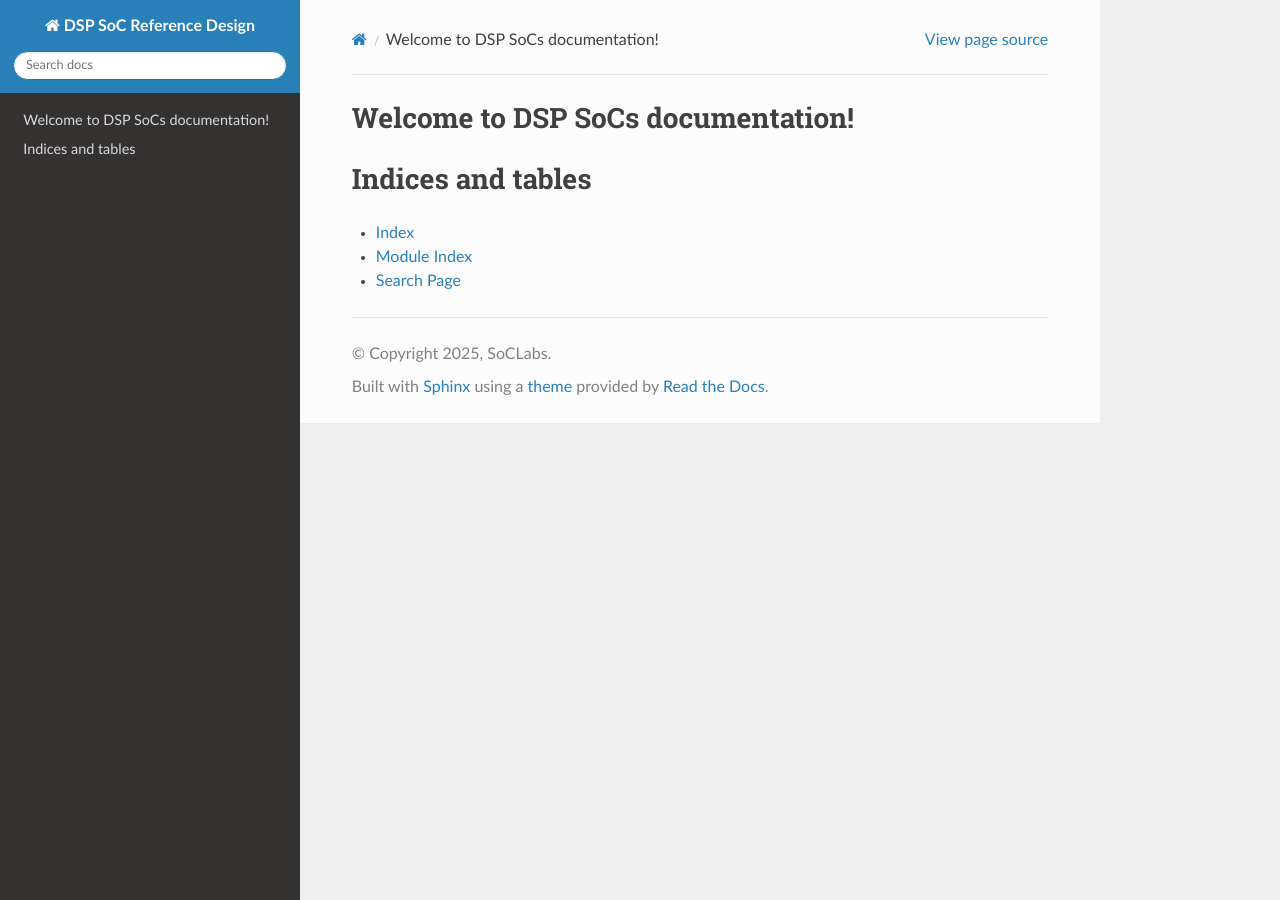
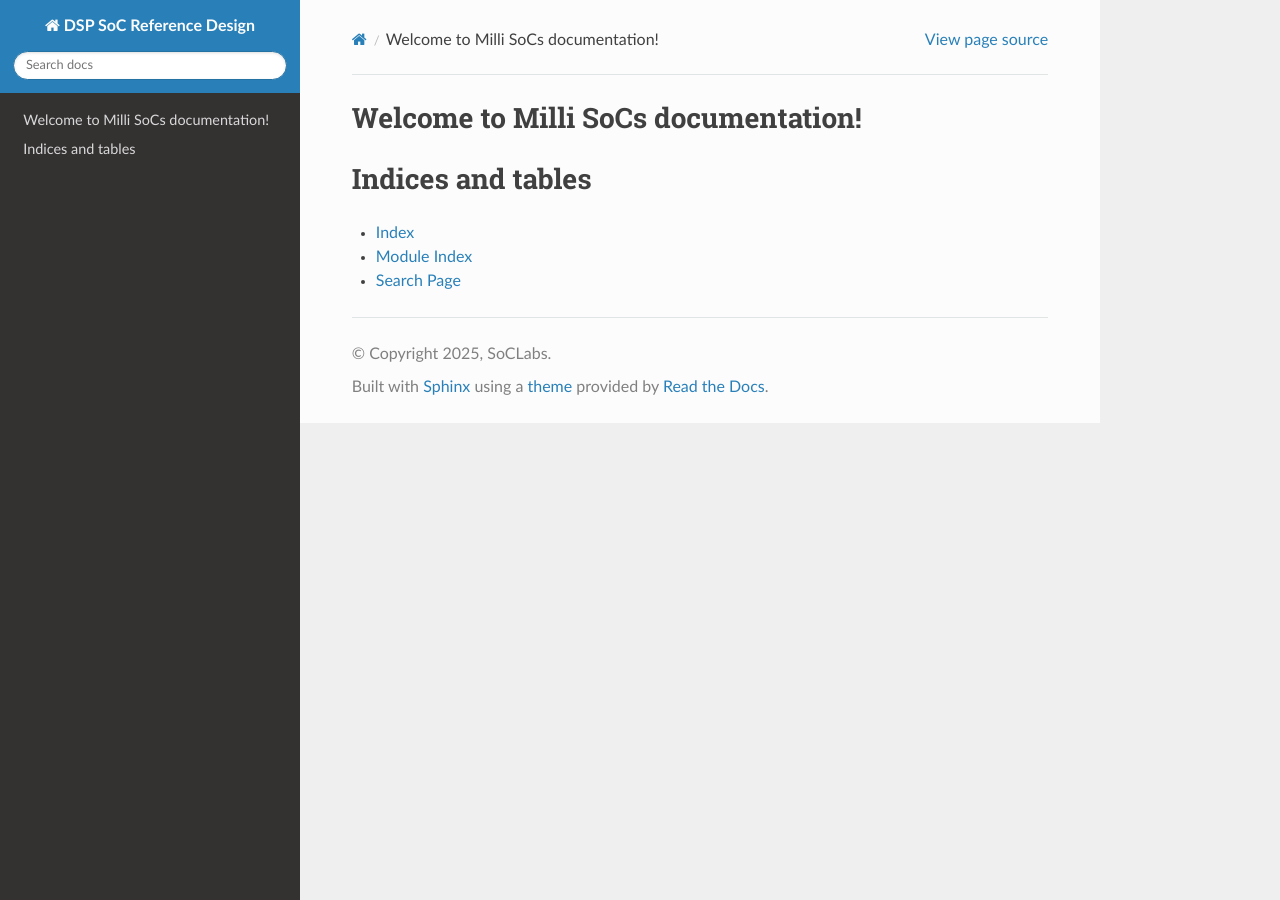
Before and after one commit to SoC-Labs/milliSoC-Project, a Sphinx documentation site: the page built from docs/source/index.rst, in a window 1280 px wide. Built offline with Sphinx 7.4.7 and the Read the Docs theme 3.1.0, drawn with Linux system fonts in a browser that asks for light colours; pages that are not in the unit, such as notebooks, are missing from menus.

Commit message:
Finish milliSoC merge

```diff
--- a/docs/source/index.rst
+++ b/docs/source/index.rst
@@ -3,7 +3,7 @@
    You can adapt this file completely to your liking, but it should at least
    contain the root `toctree` directive.
 
-Welcome to DSP SoCs documentation!
+Welcome to Milli SoCs documentation!
 ==================================================
 
 .. toctree::
--- a/docs/source/dspsoc.rst
+++ b/docs/source/millisoc.rst
@@ -1,3 +1,3 @@
 
-DSP SoC Overview
+Milli SoC Overview
 ==================================================
```
Also changed, not shown: README.md (+1 -1 lines), 17 other files.
